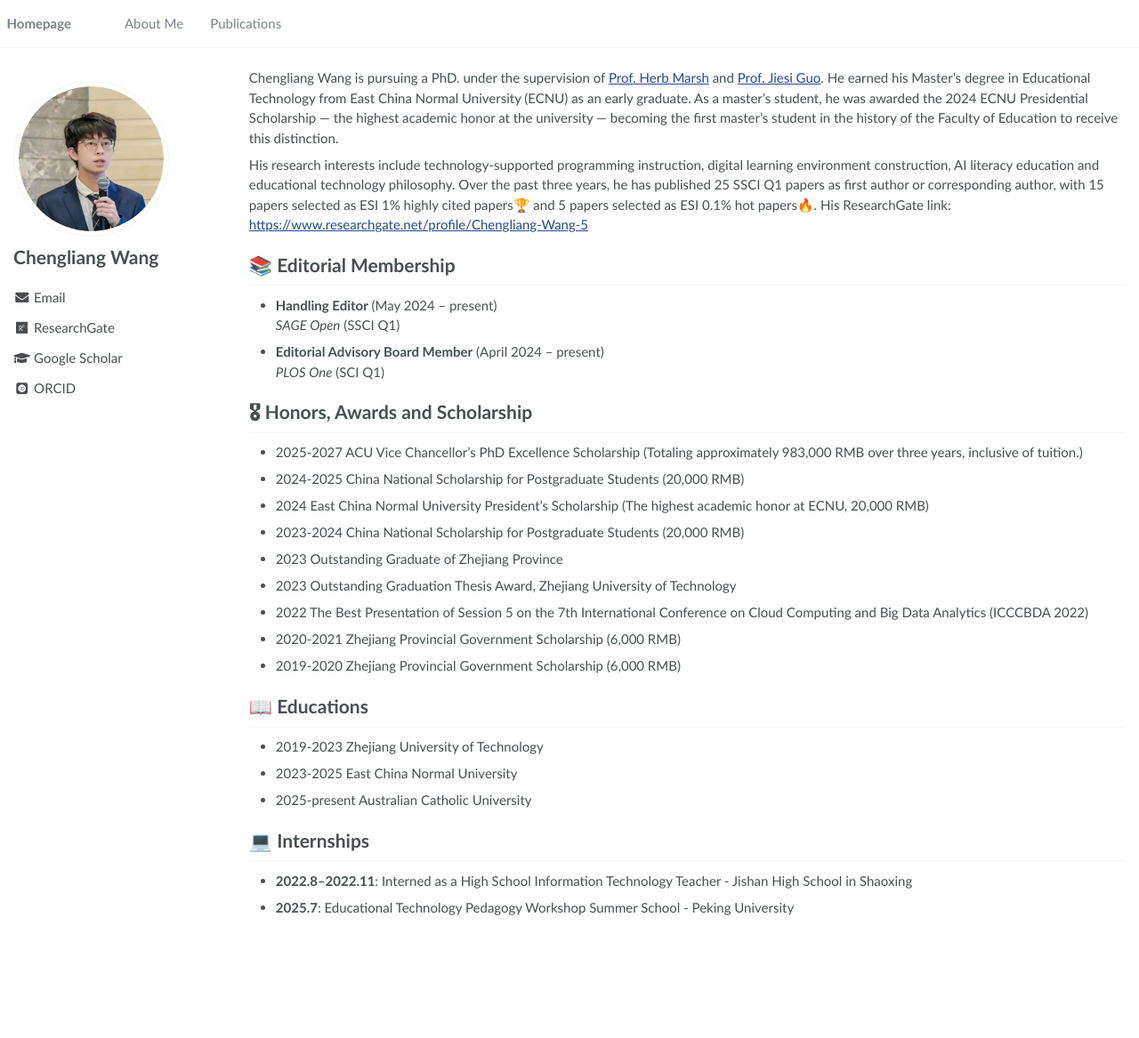
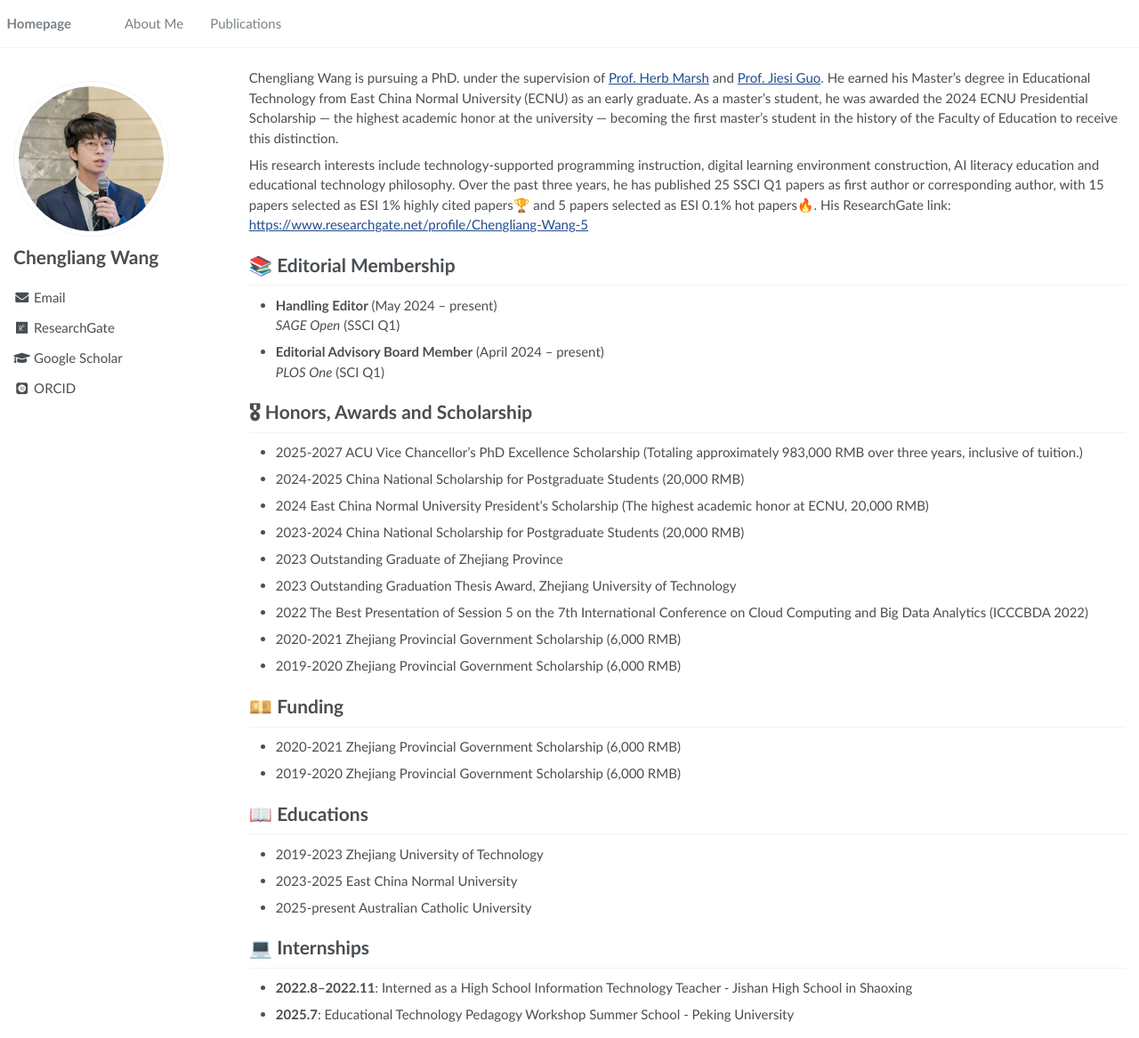
Before and after one commit to wcledutech/wcledutech.github.io, a Jekyll site: the page built from _pages/about.md, in a window 1280 px wide and 1167 px high. Shown: the whole window at 89% size. Built offline with Jekyll 4.4.1, drawn with Linux system fonts in a browser that asks for light colours; some web fonts are replaced.

Commit message:
Update about.md

```diff
--- a/_pages/about.md
+++ b/_pages/about.md
@@ -39,6 +39,11 @@ His research interests include technology-supported programming instruction, dig
 - 2020-2021 Zhejiang Provincial Government Scholarship (6,000 RMB)
 - 2019-2020 Zhejiang Provincial Government Scholarship (6,000 RMB)
 
+# 💴 Funding
+- 2020-2021 Zhejiang Provincial Government Scholarship (6,000 RMB)
+- 2019-2020 Zhejiang Provincial Government Scholarship (6,000 RMB)
+
+
 # 📖 Educations
 - 2019-2023 Zhejiang University of Technology
 - 2023-2025 East China Normal University
```
